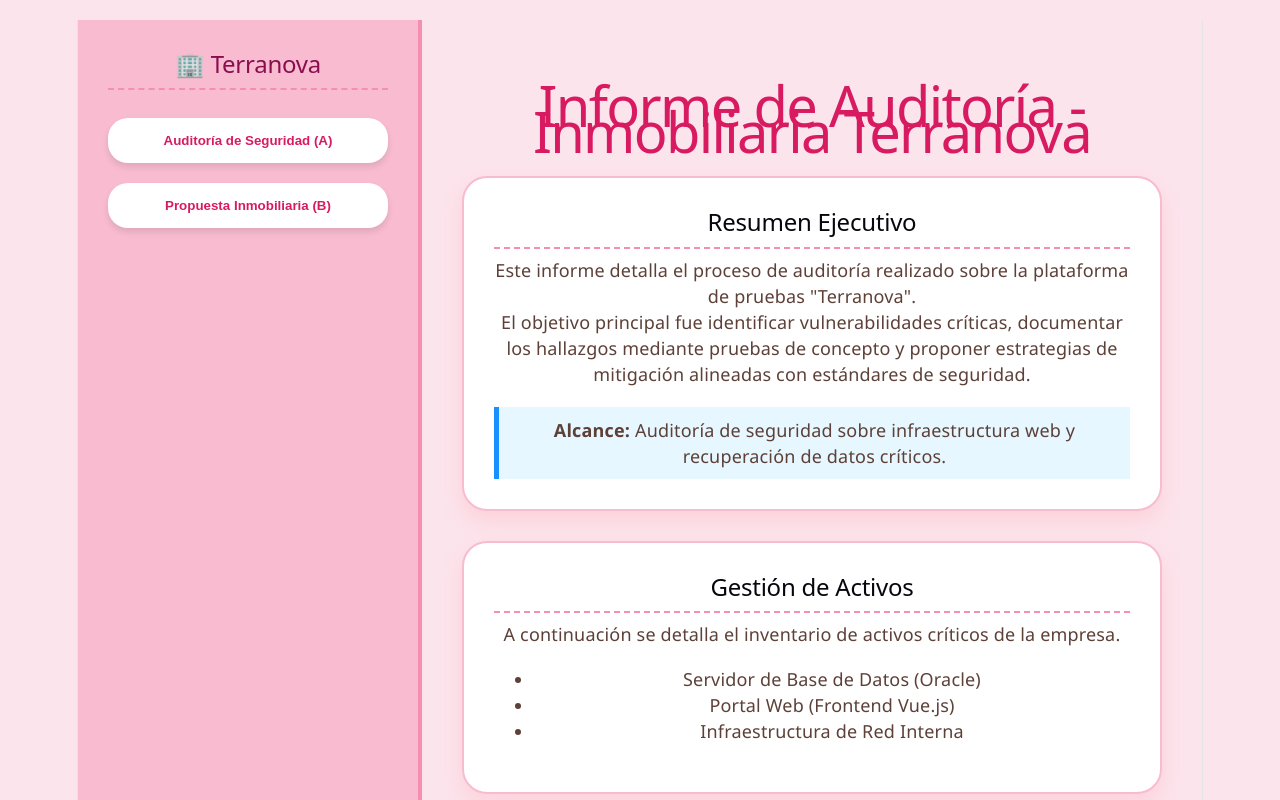
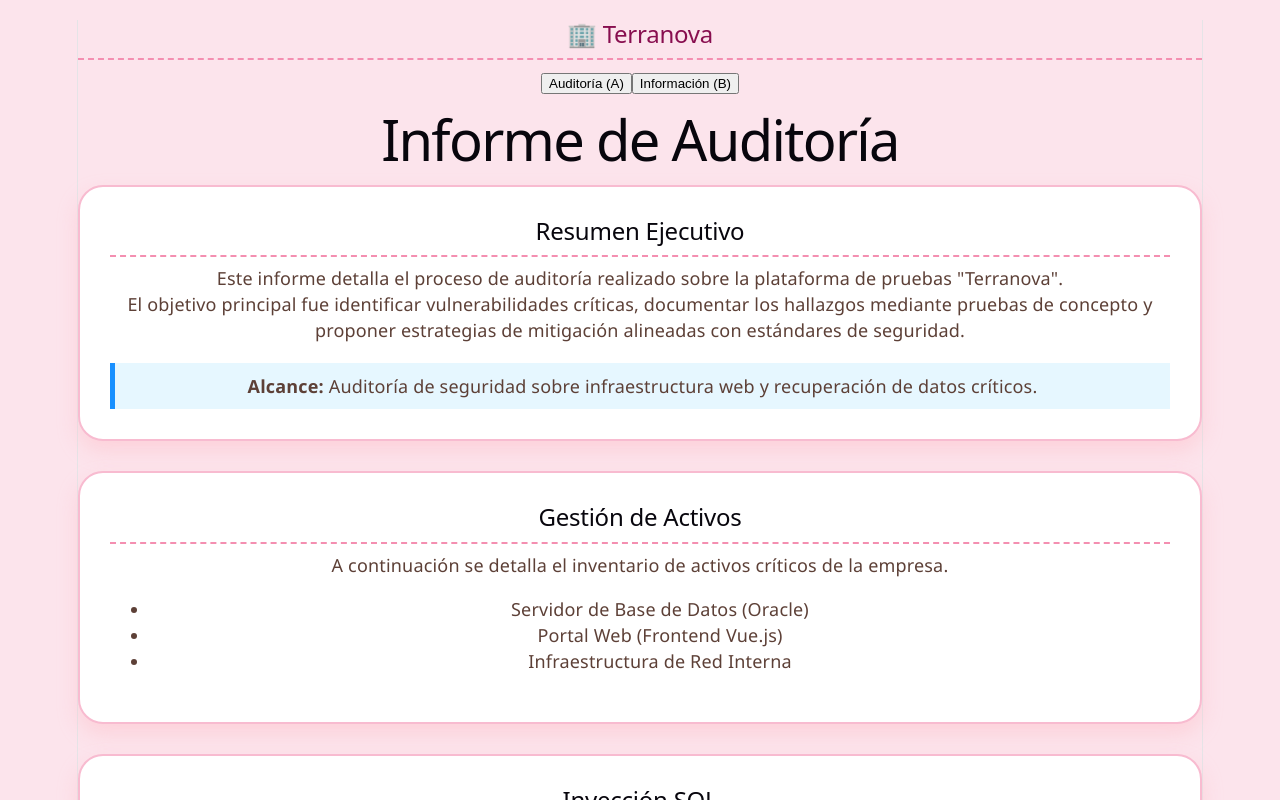
Before and after one commit to mariamunoz0507/auditoria_munmar, a React (Vite) app: page / in a window 1280 px wide. Shown: the top 800 px of the page. Built offline with nearby package versions, Linux system fonts and the light colour scheme.

Commit message:
fix: corregir estructura

```diff
--- a/src/App.tsx
+++ b/src/App.tsx
@@ -15,39 +15,32 @@ function App() {
   const [activeTab, setActiveTab] = useState('informeA');
 
   return (
-    <div style={{ display: 'flex', minHeight: '100vh' }}>
-      {/* Menú Lateral Inmobiliario */}
-      <nav style={{ width: '280px', backgroundColor: '#f8bbd0', padding: '30px', display: 'flex', flexDirection: 'column', gap: '20px', borderRight: '4px solid #f48fb1' }}>
-        <h2 style={{ color: '#880e4f', textAlign: 'center' }}>🏢 Terranova</h2>
-
-        <button onClick={() => setActiveTab('informeA')} style={navButtonStyle}>Auditoría de Seguridad (A)</button>
-        <button onClick={() => setActiveTab('informeB')} style={navButtonStyle}>Propuesta Inmobiliaria (B)</button>
+    <div className="app-container">
+      <nav className="sidebar">
+        <h2 style={{ color: '#880e4f' }}>🏢 Terranova</h2>
+        <button onClick={() => setActiveTab('informeA')}>Auditoría (A)</button>
+        <button onClick={() => setActiveTab('informeB')}>Información (B)</button>
       </nav>
 
-      {/* Área de Contenido */}
-      <main style={{ flex: 1, padding: '40px', backgroundColor: '#fce4ec' }}>
+      <main className="content">
         {activeTab === 'informeA' ? (
           <div>
-            <h1 style={{ color: '#d81b60', textAlign: 'center' }}>Informe de Auditoría - Inmobiliaria Terranova</h1>
+            <h1>Informe de Auditoría</h1>
             <Resumen />
             <Activos />
-            <section id="vulnerabilidades">
-              <h2>Análisis de Vulnerabilidades</h2>
-              <InyeccionSQL />
-              <XSS />
-              <Comandos />
-            </section>
+            <InyeccionSQL />
+            <XSS />
+            <Comandos />
             <Matriz />
             <Controles />
             <Recuperacion />
             <Prompts />
           </div>
         ) : (
-          <div style={{ textAlign: 'center', marginTop: '50px' }}>
-            <h1 style={{ color: '#d81b60' }}>Propuesta Inmobiliaria B</h1>
+          <div>
+            <h1>Información Adicional (B)</h1>
             <section>
-              <p>Bienvenida al módulo de gestión inmobiliaria.</p>
-              <p>Aquí puedes visualizar los activos y planes de expansión de Terranova.</p>
+              <p>Módulo de gestión e información de Terranova.</p>
             </section>
           </div>
         )}
@@ -56,16 +49,4 @@ function App() {
   );
 }
 
-const navButtonStyle = {
-  padding: '15px',
-  borderRadius: '20px',
-  border: 'none',
-  backgroundColor: '#ffffff',
-  cursor: 'pointer',
-  fontWeight: 'bold',
-  color: '#d81b60',
-  boxShadow: '0 4px 6px rgba(0,0,0,0.1)',
-  transition: '0.3s'
-};
-
 export default App;
```
